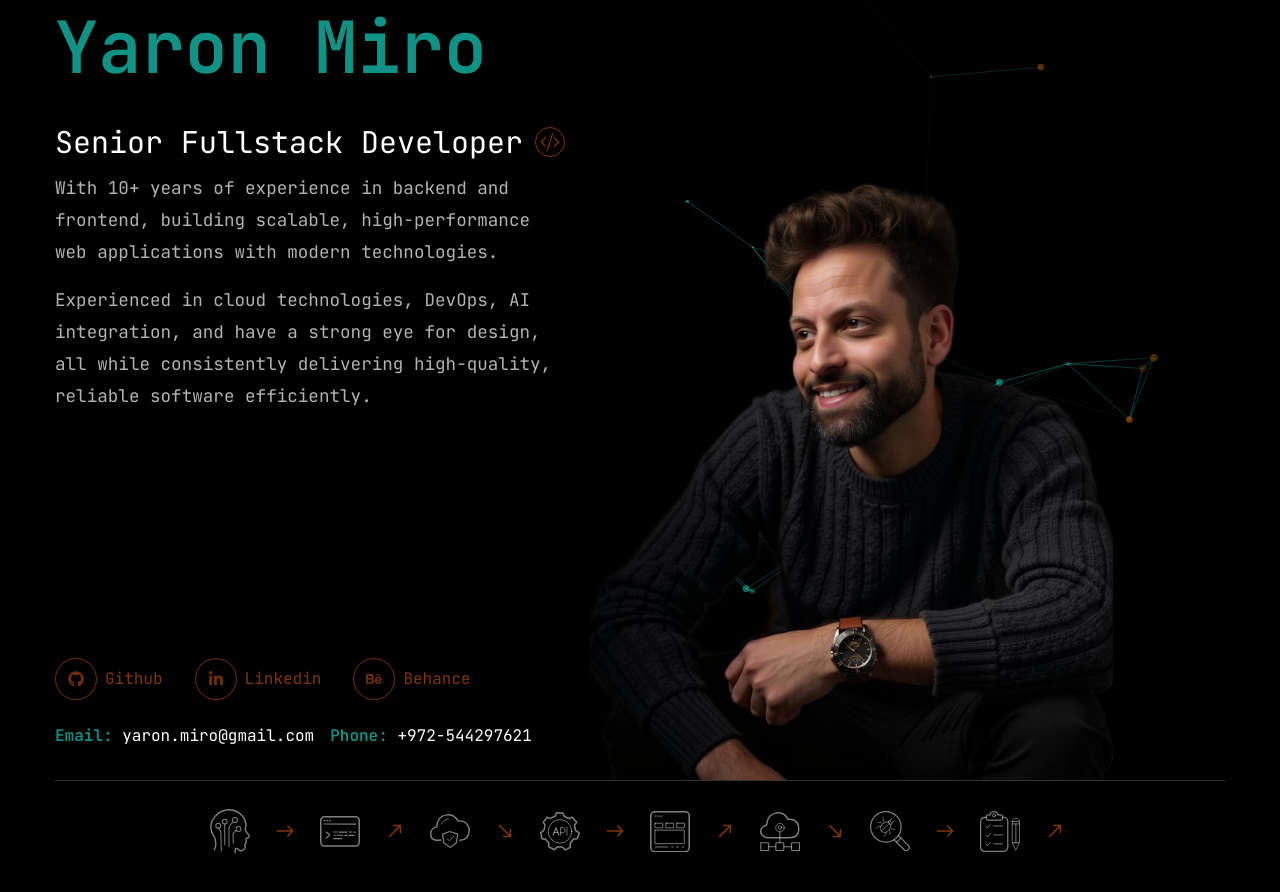
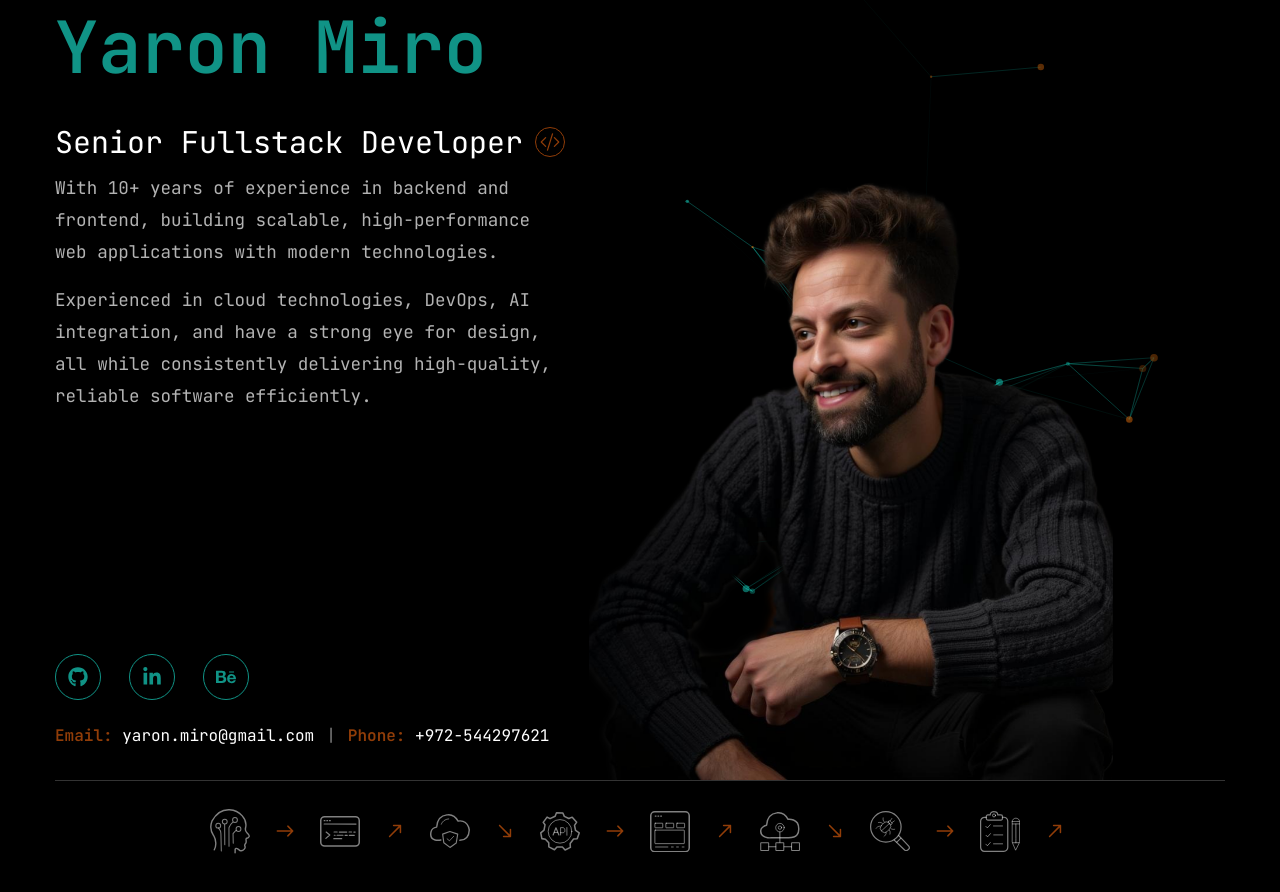
Before and after one commit to YaronMiro/ym-website, a Next.js app: page / in a window 1280 px wide. Shown: the part 248-1140 px from the top of the page. Built offline with nearby package versions, Linux system fonts and the light colour scheme.

Commit message:
fix hero layout and design 5

```diff
--- a/app/globals.css
+++ b/app/globals.css
@@ -25,7 +25,7 @@
 
     --primary-hover: 240 3% 18%;
 
-    --secondary: 23 89% 38%;
+    --secondary: 23 89% 30%;
 
     --secondary-foreground: 222.2 47.4% 11.2%;
 
--- a/app/page.tsx
+++ b/app/page.tsx
@@ -27,7 +27,7 @@ const Home: React.FC = () => {
               {/* role */}
               <div className="flex items-center mt-10 gap-3">
                 <span className="text-3xl">Senior Fullstack Developer</span>
-                <BsCodeSlash role="img" aria-label="developer icon" className="rounded-full p-[4px] w-[30px] h-[30px] border border-secondary/70 text-secondary/70" />
+                <BsCodeSlash role="img" aria-label="developer icon" className="rounded-full p-[4px] w-[30px] h-[30px] border border-secondary text-secondary" />
               </div>
               {/* description */}
               <div className="max-w-[500px] mt-3 leading-8 text-white/70 text-[1.1rem]">
@@ -39,11 +39,11 @@ const Home: React.FC = () => {
                 </p>
               </div>
           </div>
-          <div>
+          <div className="mb-8">
               {/* social links and resume download */}
               <div className="flex xl:flex-col items-center xl:items-start mb-16 xl:mb-0 mt-12 xl:mt-0">
                 <div className="flex justify-between items-center w-full">
-                  <Social className="flex gap-8 text-2xl xl:text-base" />
+                  <Social className="flex gap-5" iconStyles="text-xl" />
                   <Button
                     size="xs"
                     className="xl:hidden flex items-center uppercase gap-2"
@@ -54,12 +54,13 @@ const Home: React.FC = () => {
                 </div>
               </div>
               {/* contact info */}
-              <div className="flex gap-4 mb-8 mt-6">
+              <div className="flex gap-3 mt-6">
                 <Link href="mailto:yaron.miro@gmail.com">
-                  <span className="font-semibold text-accent">Email: </span>yaron.miro@gmail.com
+                  <span className="font-semibold text-secondary">Email: </span>yaron.miro@gmail.com
                 </Link>
+                <span className="text-white/50">|</span>
                 <Link href="tel:+972--544297621">
-                  <span className="font-semibold text-accent">Phone: </span>+972-544297621
+                  <span className="font-semibold text-secondary">Phone: </span>+972-544297621
                 </Link>
               </div>
           </div>
@@ -78,7 +79,7 @@ const Home: React.FC = () => {
           {/* Icons */}
           <div className="h-[1px] bg-white/20 w-full"></div>
           <div className="flex justify-center my-7 z-50">
-            <HeroIcons iconColor="stroke-white/50" arrowColor="text-secondary/70" />
+            <HeroIcons iconColor="stroke-white/50" arrowColor="text-secondary" />
           </div>
         </footer>
       </div>
--- a/components/ContainerSeparator.tsx
+++ b/components/ContainerSeparator.tsx
@@ -6,7 +6,7 @@ interface ContainerSeparatorProps {
 
 const ContainerSeparator: React.FC<ContainerSeparatorProps> = ( {className}) => {
     return (
-        <div className={`h-[1px] bg-secondary/10 xl:w-[110%] xl:-mx-[5%] ${className}`}></div>
+        <div className={`h-[1px] bg-secondary xl:w-[110%] xl:-mx-[5%] ${className}`}></div>
     );
 }
 
--- a/components/Social.tsx
+++ b/components/Social.tsx
@@ -28,11 +28,11 @@ const Social: React.FC<SocialProps> = ({ className, iconStyles }) => {
                             target="_blank"
                         >
                            <div className="flex items-center">
-                                <div className={`flex justify-center border border-secondary/60 rounded-full p-3 items-center bg-primary text-secondary/60 group-hover:bg-secondary/70 group-hover:text-primary ${iconStyles}`}>
+                                <div className={`flex justify-center border border-accent rounded-full p-3 items-center bg-primary text-accent group-hover:bg-accent-hover group-hover:text-primary ${iconStyles}`}>
                                     {icon}
                                 </div>
-                                <span className="hidden xl:inline-block capitalize ml-2 text-secondary/70 group-hover:text-secondary/70">
-                                    {name}
+                                <span className="hidden xl:inline-block text-[1rem] capitalize ml-2 text-white/70">
+                                    {/* {name} */}
                                 </span>
                            </div>
                         </Link>
```
